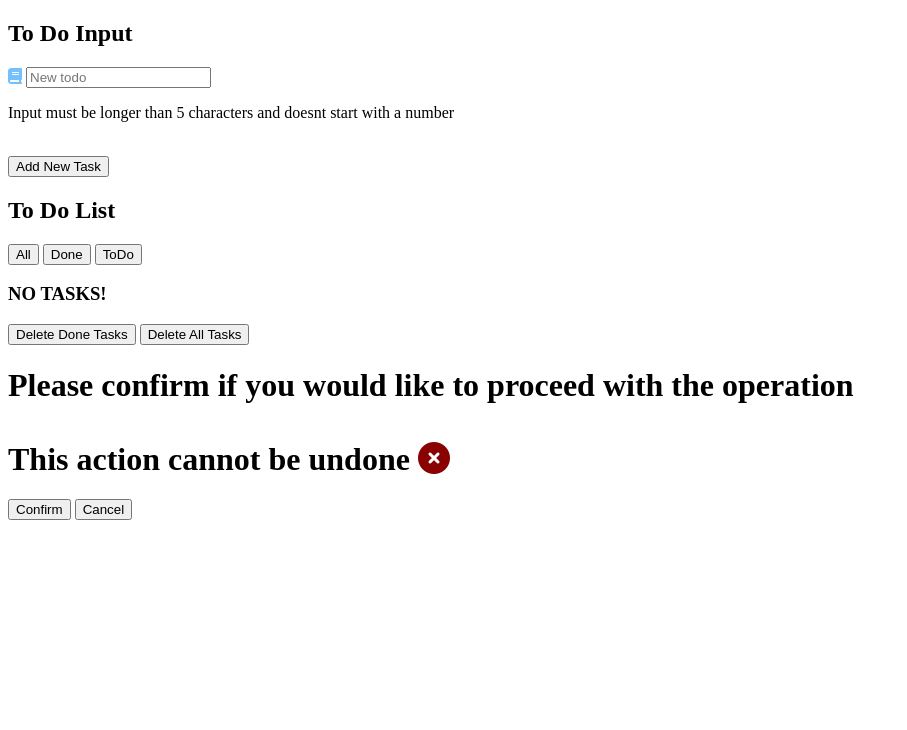
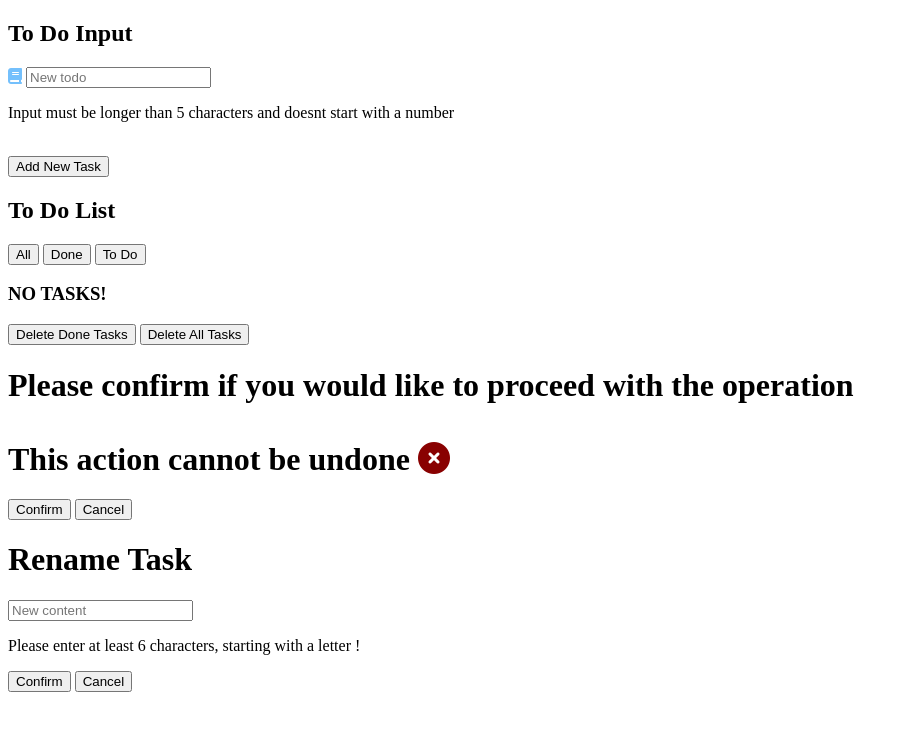
Before and after one commit to nagham4/Task_Planner, a plain HTML site: page index.html in a window 1280 px wide. Shown: the whole page, without its empty margins (0-907 px from the left). Drawn offline with Linux system fonts and the light colour scheme.

Commit message:
إضافة المحتويات الخاصة alteredit

```diff
--- a/index.html
+++ b/index.html
@@ -6,12 +6,6 @@
     <title>Document</title>
 
     <link rel="stylesheet" href="https://cdnjs.cloudflare.com/ajax/libs/font-awesome/6.7.2/css/all.min.css" integrity="sha512-Evv84Mr4kqVGRNSgIGL/F/aIDqQb7xQ2vcrdIwxfjThSH8CSR7PBEakCr51Ck+w+/U6swU2Im1vVX0SVk9ABhg==" crossorigin="anonymous" referrerpolicy="no-referrer"/>
-<!--
-<i class="fa-solid fa-trash" style="color: #890101;"></i>
-<i class="fa-solid fa-book" style="color: #74C0FC;"></i>
-<i class="fa-solid fa-pen" style="color: #FFD43B;"></i>
-<i class="fa-solid fa-circle-xmark" style="color: #890101;"></i>
--->
 </head>
 <body>
     <section class="container">
@@ -33,7 +27,7 @@
             <div class="tabsContainer">
                 <button class="tabButton" id="all">All</button>
                 <button class="tabButton" id="done">Done</button>
-                <button class="tabButton" id="todo">ToDo</button>
+                <button class="tabButton" id="todo">To Do</button>
             </div>
 
             <div class="scrollContainer" id="scrollContainer">
@@ -57,5 +51,17 @@
         </div>
     </div>
 
+    <div class="alertEdit" id="confirmEdit">
+        <div class="alertEditContent">
+            <h1>Rename Task</h1>
+            <input id="alertEditContentInput" type="text" placeholder="New content">
+            <p id="inputEditNote">Please enter at least 6 characters, starting with a letter <span>!</span></p>
+            <div>
+                <button class="alertEditConfirmButton" id="confirmOpreationButtonEdit">Confirm</button>
+                <button id="cancelOpreationButtonEdit" >Cancel</button>
+            </div>
+        </div>
+    </div>
+
 </body>
 </html>
```
Also changed, not shown: style.css (+7 -0 lines).
